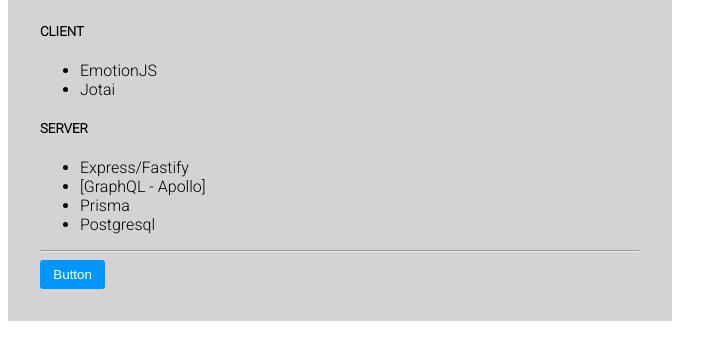
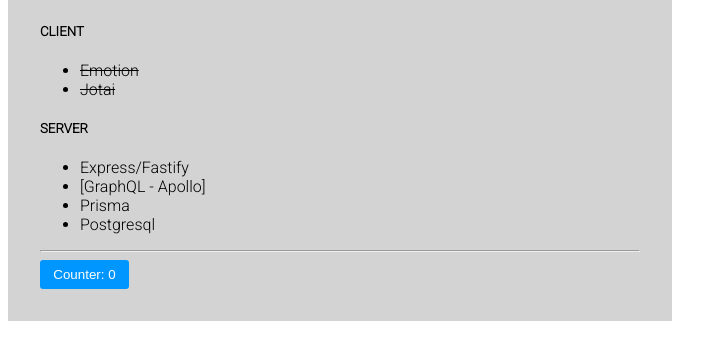
Before and after one commit to smanco/snippy, a React app: page / in a window 1280 px wide. Shown: the part 210-549 px from the top of the page, without its empty margins (0-727 px from the left). Built offline with nearby package versions, Linux system fonts and the light colour scheme.

Commit message:
add Emotion and Jotai libraries

```diff
--- a/src/client/App.tsx
+++ b/src/client/App.tsx
@@ -1,10 +1,11 @@
 import React from 'react';
-import { ThemeProvider } from 'styled-components';
+import { ThemeProvider } from '@emotion/react';
 import { Helmet } from 'react-helmet';
-import Button from '@ui/ButtonStyled';
 import Container from '@styles/ContainerStyle';
 import { theme } from '@styles/theme/default';
-import GlobalStyles from '@styles/theme/default/GlobalStyles';
+import { Global } from '@emotion/react';
+import { globalStyles } from '@styles/theme/default/globalStyles';
+import Home from '@pages/Home';
 
 const App: React.FC = () => {
     return (
@@ -14,26 +15,9 @@
                 <meta name='description' content='Code Snippets home page' />
             </Helmet>
             <ThemeProvider theme={theme}>
-                <GlobalStyles />
+            <Global styles={globalStyles} />
                 <Container>
-                    <h1>Snippy</h1>
-                    <h2>the code snippets manager</h2>
-                    <hr />
-                    <h3>TODO LIST</h3>
-                    <h5>CLIENT</h5>
-                    <ul>
-                        <li>EmotionJS</li>
-                        <li>Jotai</li>
-                    </ul>
-                    <h5>SERVER</h5>
-                    <ul>
-                        <li>Express/Fastify</li>
-                        <li>[GraphQL - Apollo]</li>
-                        <li>Prisma</li>
-                        <li>Postgresql</li>
-                    </ul>
-                    <hr />
-                    <Button label='Button' />
+                    <Home />
                 </Container>
             </ThemeProvider>
         </>
--- /dev/null
+++ b/src/client/layout/pages/Home.tsx
@@ -0,0 +1,36 @@
+import React from 'react';
+import Button from '@ui/ButtonStyled';
+import { useAtom } from 'jotai';
+import { counterAtom } from '@atoms/counterAtom';
+
+const Home = () => {
+    const [counter, setCounter] = useAtom(counterAtom);
+
+    const handleClick = () => {
+        setCounter(number => number + 1);
+      };
+  return (
+    <>
+        <h1>Snippy</h1>
+        <h2>the code snippets manager</h2>
+        <hr />
+        <h3>TODO LIST</h3>
+        <h5>CLIENT</h5>
+        <ul>
+            <li><del>Emotion</del></li>
+            <li><del>Jotai</del></li>
+        </ul>
+        <h5>SERVER</h5>
+        <ul>
+            <li>Express/Fastify</li>
+            <li>[GraphQL - Apollo]</li>
+            <li>Prisma</li>
+            <li>Postgresql</li>
+        </ul>
+        <hr />
+        <Button label={`Counter: ${counter}`} onClick={handleClick} />
+    </>
+  )
+}
+
+export default Home;
--- /dev/null
+++ b/src/client/state/atoms/counterAtom.ts
@@ -0,0 +1,2 @@
+import { atom } from 'jotai';
+export const counterAtom = atom(0);
--- a/src/client/styles/ContainerStyle.ts
+++ b/src/client/styles/ContainerStyle.ts
@@ -1,4 +1,4 @@
-import styled from 'styled-components';
+import styled from '@emotion/styled';
 
 const ContainerStyled = styled.div`
     text-align: left;
--- a/src/client/styles/theme/default/GlobalStyles.ts
+++ b/src/client/styles/theme/default/GlobalStyles.ts
@@ -1,11 +1,11 @@
-import { createGlobalStyle } from 'styled-components';
+import { css } from "@emotion/react";
+import { theme } from "@styles/theme/default";
 
-const GlobalStyles = createGlobalStyle`
-   body {
-     font-family: ${props => props.theme.fontFamily};
-     background: ${props => props.theme.background};
-     color: ${props => props.theme.color};
-     transition: all 0.50s linear;
+export const globalStyles = css`
+  body{
+    font-family: ${theme.fontFamily};
+    background-color:  ${theme.background};
+    color: ${theme.color};
+    transition: all 0.50s linear;
   }
 `;
-export default GlobalStyles;
--- a/src/client/styles/theme/default/index.ts
+++ b/src/client/styles/theme/default/index.ts
@@ -1,9 +1,8 @@
-import { DefaultTheme } from 'styled-components';
 import main from './main';
 import colors from './colors';
 import fonts from './fonts';
 
-const theme: DefaultTheme = {
+const theme = {
     ...main,
     ...colors,
     ...fonts
--- a/src/client/styles/ui/ButtonStyled.tsx
+++ b/src/client/styles/ui/ButtonStyled.tsx
@@ -1,4 +1,4 @@
-import styled from 'styled-components';
+import styled from '@emotion/styled';
 
 const ButtonStyled = styled.button`
     background: ${props => props.theme.primary[500]};
--- a/tsconfig.json
+++ b/tsconfig.json
@@ -9,7 +9,10 @@
     "baseUrl": ".",
     "paths": {
       "@styles/*": ["./src/client/styles/*"],
-      "@ui/*": ["./src/client/layout/ui/*"]
+      "@ui/*": ["./src/client/layout/ui/*"],
+      "@pages/*": ["./src/client/layout/pages/*"],
+      "@components/*": ["./src/client/layout/components/*"],
+      "@atoms/*": ["./src/client/state/atoms/*"]
     }
   }
 }
--- a/webpack.client.build.config.js
+++ b/webpack.client.build.config.js
@@ -15,7 +15,10 @@
         extensions: ['*', '.js', '.jsx', '.ts', '.tsx'],
         alias: {
             '@styles': path.resolve(process.cwd(), './src/client/styles'),
-            '@ui': path.resolve(process.cwd(), './src/client/layout/ui')
+            '@ui': path.resolve(process.cwd(), './src/client/layout/ui'),
+            "@pages": path.resolve(process.cwd(), './src/client/layout/pages'),
+            "@components": path.resolve(process.cwd(), './src/client/layout/components'),
+            "@atoms": path.resolve(process.cwd(), './src/client/state/atoms')
         }
     },
     module: {
--- a/webpack.client.config.js
+++ b/webpack.client.config.js
@@ -15,7 +15,10 @@
         extensions: ['*', '.js', '.jsx', '.ts', '.tsx'],
         alias: {
             '@styles': path.resolve(process.cwd(), './src/client/styles'),
-            '@ui': path.resolve(process.cwd(), './src/client/layout/ui')
+            '@ui': path.resolve(process.cwd(), './src/client/layout/ui'),
+            "@pages": path.resolve(process.cwd(), './src/client/layout/pages'),
+            "@components": path.resolve(process.cwd(), './src/client/layout/components'),
+            "@atoms": path.resolve(process.cwd(), './src/client/state/atoms')
         }
     },
     module: {
```
Also changed, not shown: package.json (+6 -4 lines), src/@types/emotion.d.ts (renamed from src/@types/styled.d.ts, +3 -5 lines), 2 other files (tests, documents, lock files or other folders).
